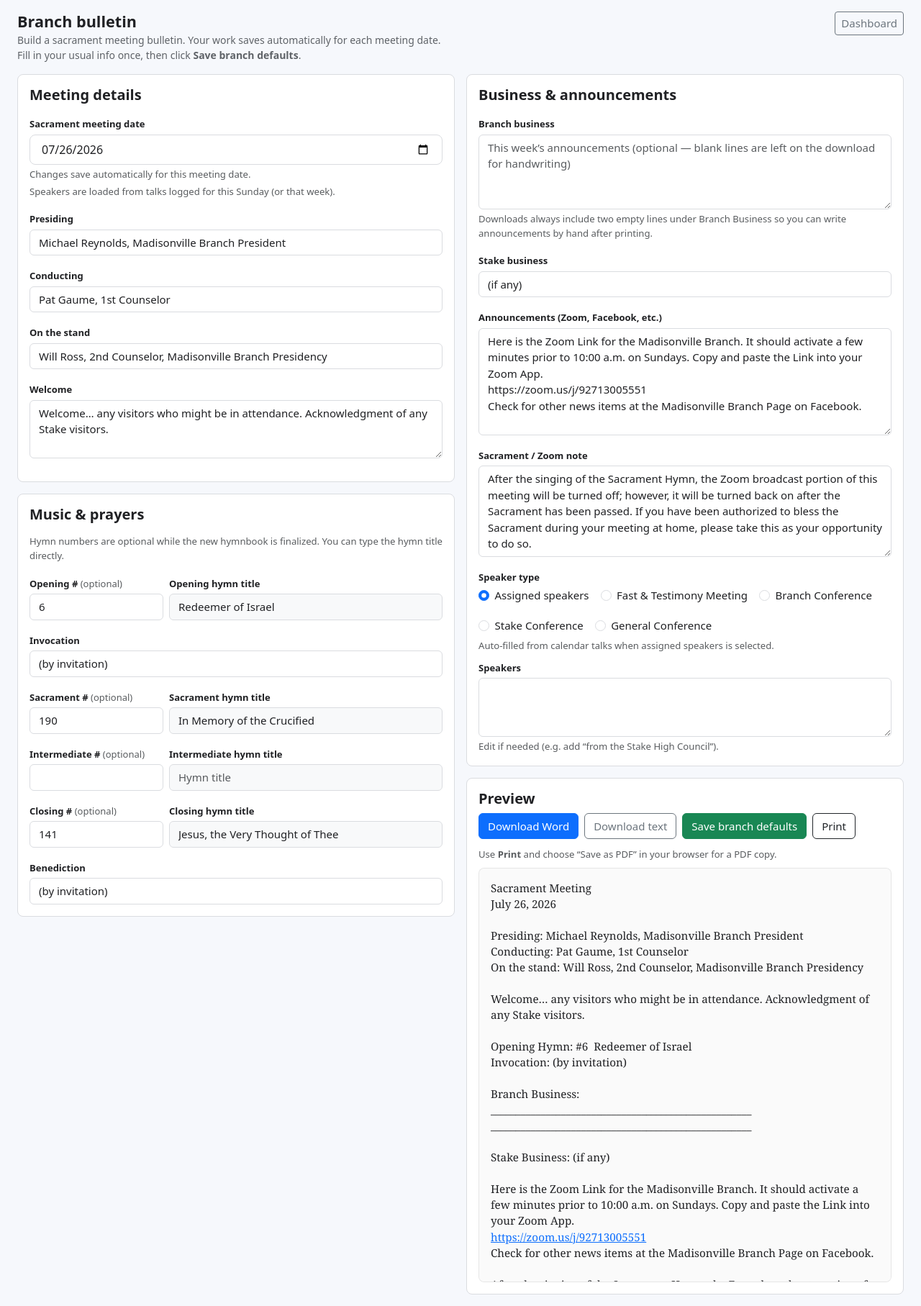
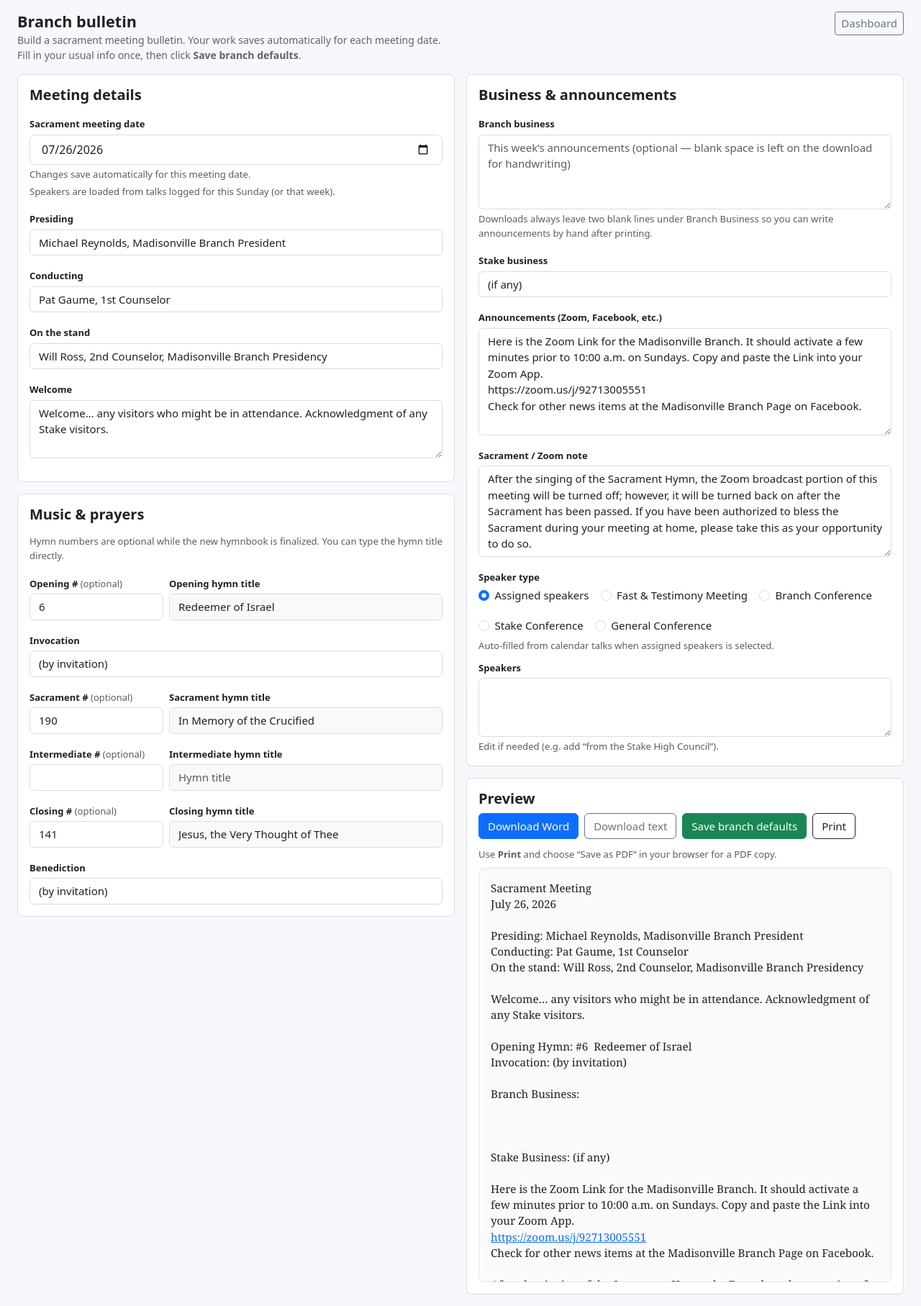
Before and after one commit to alexanderrichhunt-creator/branch-secretary-tool, a Flask app: page /bulletin in a window 1280 px wide. Shown: the part 57-1872 px from the top of the page at 72% size. Run offline with Flask 3, Linux system fonts and the light colour scheme; the visitor is signed in with stand-in values (Sample User, id 1); data comes from the database, SQL or seed files in the repository; data that the repository does not hold is empty.

Commit message:
Use plain blank lines under Branch Business for handwriting.
Drop the underscore characters so the printed bulletin leaves empty space instead of drawn lines.

```diff
--- a/app/bulletin.py
+++ b/app/bulletin.py
@@ -222,14 +222,13 @@ def bulletin_from_form(form) -> dict:
     }
 
 
-# Blank underlined lines under Branch Business for handwritten notes after printing.
+# Blank lines under Branch Business for handwritten notes after printing (no underline characters).
 BRANCH_BUSINESS_HANDWRITE_LINES = 2
-BRANCH_BUSINESS_HANDWRITE_LINE = "_" * 52
 
 
 def branch_business_handwrite_lines() -> list[str]:
     """Empty lines reserved for branch business written by hand on the printed bulletin."""
-    return [BRANCH_BUSINESS_HANDWRITE_LINE for _ in range(BRANCH_BUSINESS_HANDWRITE_LINES)]
+    return ["" for _ in range(BRANCH_BUSINESS_HANDWRITE_LINES)]
 
 
 def build_bulletin_text(data: dict, talks=None) -> str:
--- a/app/static/bulletin.js
+++ b/app/static/bulletin.js
@@ -324,8 +324,8 @@
       });
     }
     // Blank lines for handwritten notes after printing (matches Word/text download)
-    lines.push("____________________________________________________");
-    lines.push("____________________________________________________");
+    lines.push("");
+    lines.push("");
     lines.push("");
     lines.push("Stake Business: " + val("stake_business"));
     lines.push("");
--- a/app/templates/bulletin.html
+++ b/app/templates/bulletin.html
@@ -114,8 +114,8 @@
           <h2 class="h5 fw-bold mb-3">Business &amp; announcements</h2>
             <div class="mb-3">
             <label class="form-label big-label" for="branch_business">Branch business</label>
-            <textarea class="form-control bulletin-field" id="branch_business" name="branch_business" rows="4" placeholder="This week’s announcements (optional — blank lines are left on the download for handwriting)">{{ defaults.branch_business }}</textarea>
-            <div class="form-text">Downloads always include two empty lines under Branch Business so you can write announcements by hand after printing.</div>
+            <textarea class="form-control bulletin-field" id="branch_business" name="branch_business" rows="4" placeholder="This week’s announcements (optional — blank space is left on the download for handwriting)">{{ defaults.branch_business }}</textarea>
+            <div class="form-text">Downloads always leave two blank lines under Branch Business so you can write announcements by hand after printing.</div>
           </div>
           <div class="mb-3">
             <label class="form-label big-label" for="stake_business">Stake business</label>
```
